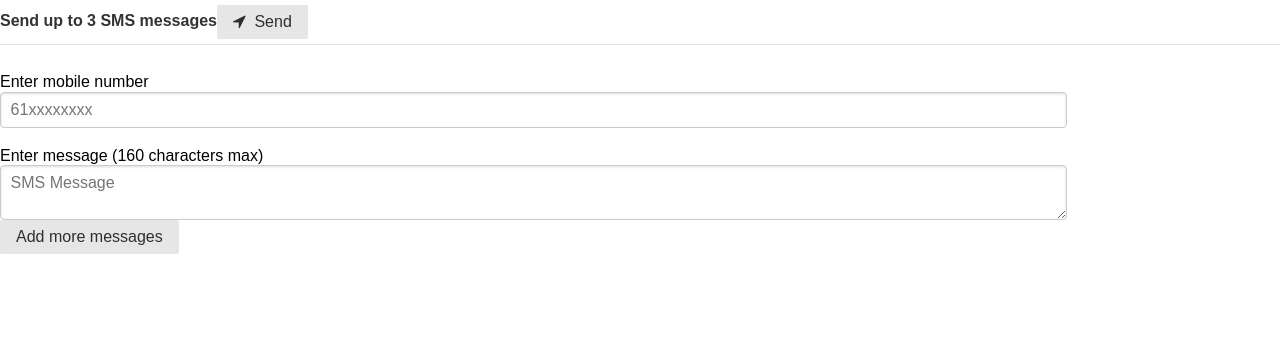
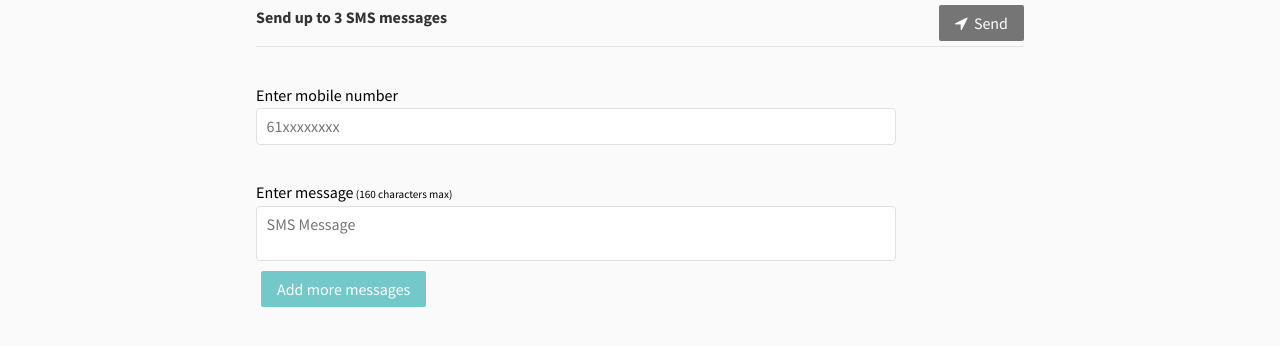
Before and after one commit to sovikc/bsms, a React app: page client/public/index.html in a window 1280 px wide. Built offline with nearby package versions, Linux system fonts and the light colour scheme.

Commit message:
feat: Added some style to the Form

```diff
--- a/client/public/index.html
+++ b/client/public/index.html
@@ -22,6 +22,31 @@
     <link rel="stylesheet" href="https://fonts.googleapis.com/css?family=Source+Sans+Pro:400,300,200,600,700,900" rel="stylesheet" type="text/css">
     <title>Burst SMS</title>
   </head>
+  <style>
+  body {
+      margin: 0;
+      padding: 0;
+      font-family: 'Source Sans Pro', sans-serif;
+      -webkit-font-smoothing: antialiased;
+      -moz-osx-font-smoothing: grayscale;
+      line-height: 1.6;
+      background-color: #fafafa;
+      font-size: 16px;
+    }
+    .content { margin-left: auto; margin-right: auto; max-width: 768px;}
+    .pure-form button[type=submit]{margin-top: 0px;margin-left: 5px;}
+    .green{background-color: #73c8c9; color: #FFF;}
+    .black{background-color: #757575; color: #FFF;}
+    .red{background-color: #e37e7e; color: #FFF;}
+    .err-text{color: #E57373;}
+    .button-left{margin-left: 5px;}
+    .mrg-top{margin-top: 10px;}
+    .small-fonts{font-size: 70%}
+    .pure-form input[type=tel] {border: 1px solid #e0e0e0; box-shadow: none;  outline: none}
+    .pure-form textarea {border: 1px solid #e0e0e0; box-shadow: none; resize: none; outline: none}
+    .right{float:right}
+    .pure-g [class*=pure-u] {font-family: 'Source Sans Pro', sans-serif;}
+  </style>
   <body>
     <noscript>You need to enable JavaScript to run this app.</noscript>
     <div id="root"></div>
```
